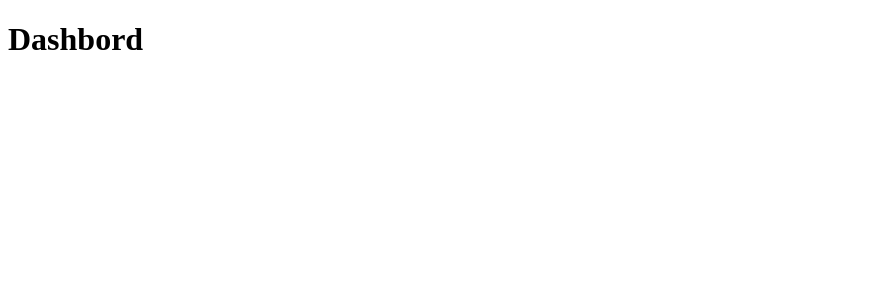
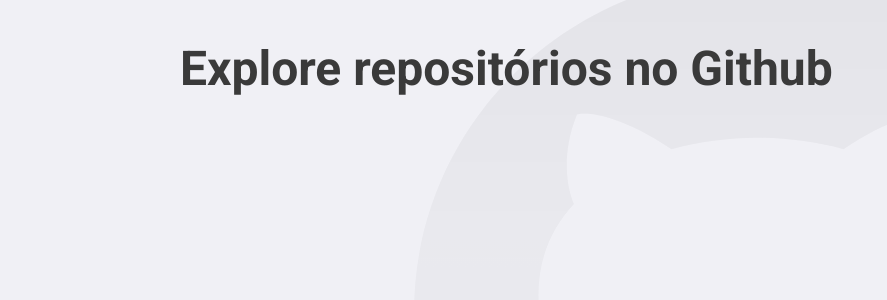
Before and after one commit to radaelilucca/primeiro-projeto-react-ts, a React (Create React App) app: page / in a window 1280 px wide. Shown: the top 300 px of the page, without its empty margins (0-887 px from the left). Built offline with nearby package versions, Linux system fonts and the light colour scheme; the HTML template or start-up script is replaced by a standard one.

Commit message:
create global style

```diff
--- a/package.json
+++ b/package.json
@@ -14,6 +14,7 @@
     "react-dom": "^16.13.1",
     "react-router-dom": "^5.2.0",
     "react-scripts": "3.4.3",
+    "styled-components": "^5.1.1",
     "typescript": "~3.7.2"
   },
   "scripts": {
@@ -36,6 +37,7 @@
   },
   "devDependencies": {
     "@types/react-router-dom": "^5.1.5",
+    "@types/styled-components": "^5.1.2",
     "@typescript-eslint/eslint-plugin": "^3.10.1",
     "@typescript-eslint/parser": "^3.10.1",
     "eslint": "6.8.0",
--- a/public/index.html
+++ b/public/index.html
@@ -12,6 +12,8 @@
     <link rel="apple-touch-icon" href="%PUBLIC_URL%/logo192.png" />
 
     <title>GitHub Explorer</title>
+
+    <link href="https://fonts.googleapis.com/css2?family=Roboto:wght@400;700&display=swap" rel="stylesheet">
   </head>
   <body>
     <noscript>You need to enable JavaScript to run this app.</noscript>
--- a/src/App.tsx
+++ b/src/App.tsx
@@ -3,12 +3,17 @@
 
 import Routes from './routes';
 
+import GlobalStyles from './styles/global';
+
 const App: React.FC = () => {
-    return (
-        <BrowserRouter>
-            <Routes />
+  return (
+    <>
+      <BrowserRouter>
+        <Routes />
       </BrowserRouter>
-    );
+      <GlobalStyles />
+    </>
+  );
 };
 
 export default App;
--- a/src/pages/Dashboard/index.tsx
+++ b/src/pages/Dashboard/index.tsx
@@ -1,9 +1,9 @@
 import React from 'react';
 
-// import { Container } from './styles';
+import { Title } from './styles';
 
 const Dashboard: React.FC = () => {
-    return <h1>Dashbord</h1>;
+  return <Title>Explore repositórios no Github</Title>;
 };
 
 export default Dashboard;
--- /dev/null
+++ b/src/pages/Dashboard/styles.ts
@@ -0,0 +1,6 @@
+import styled from 'styled-components';
+
+export const Title = styled.h1`
+  font-size: 48px;
+  color: #3a3a3a;
+`;
--- /dev/null
+++ b/src/styles/global.ts
@@ -0,0 +1,34 @@
+import { createGlobalStyle } from 'styled-components';
+
+import githubBackground from '../assets/background.svg';
+
+export default createGlobalStyle`
+  * {
+    margin: 0;
+    padding: 0;
+    outline: 0;
+    box-sizing: border-box;
+
+
+  }
+  body {
+    background: #F0F0F5 url(${githubBackground}) no-repeat 70% top;
+    -webkit-font-smoothing: antialiased;
+  }
+
+  body, input, button {
+    font: 16px Roboto, sans-serif
+  }
+
+  button {
+    cursor: pointer;
+  }
+
+  #root {
+    max-width: 960px;
+    margin: 0 auto;
+    padding: 40px 20px;
+  }
+
+
+`;
```
Also changed, not shown: src/assets/background.svg (added), 1 other file (tests, documents, lock files or other folders).
